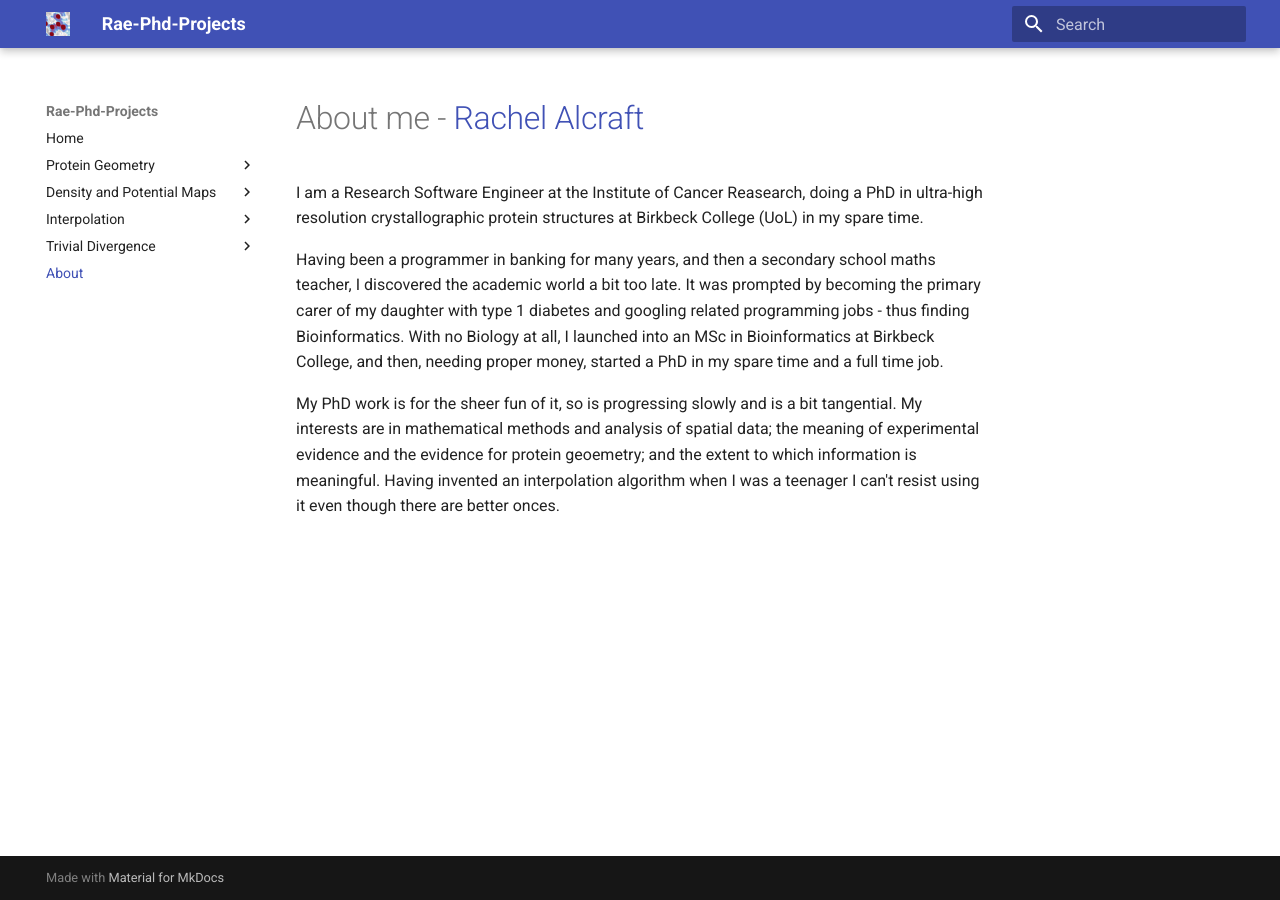
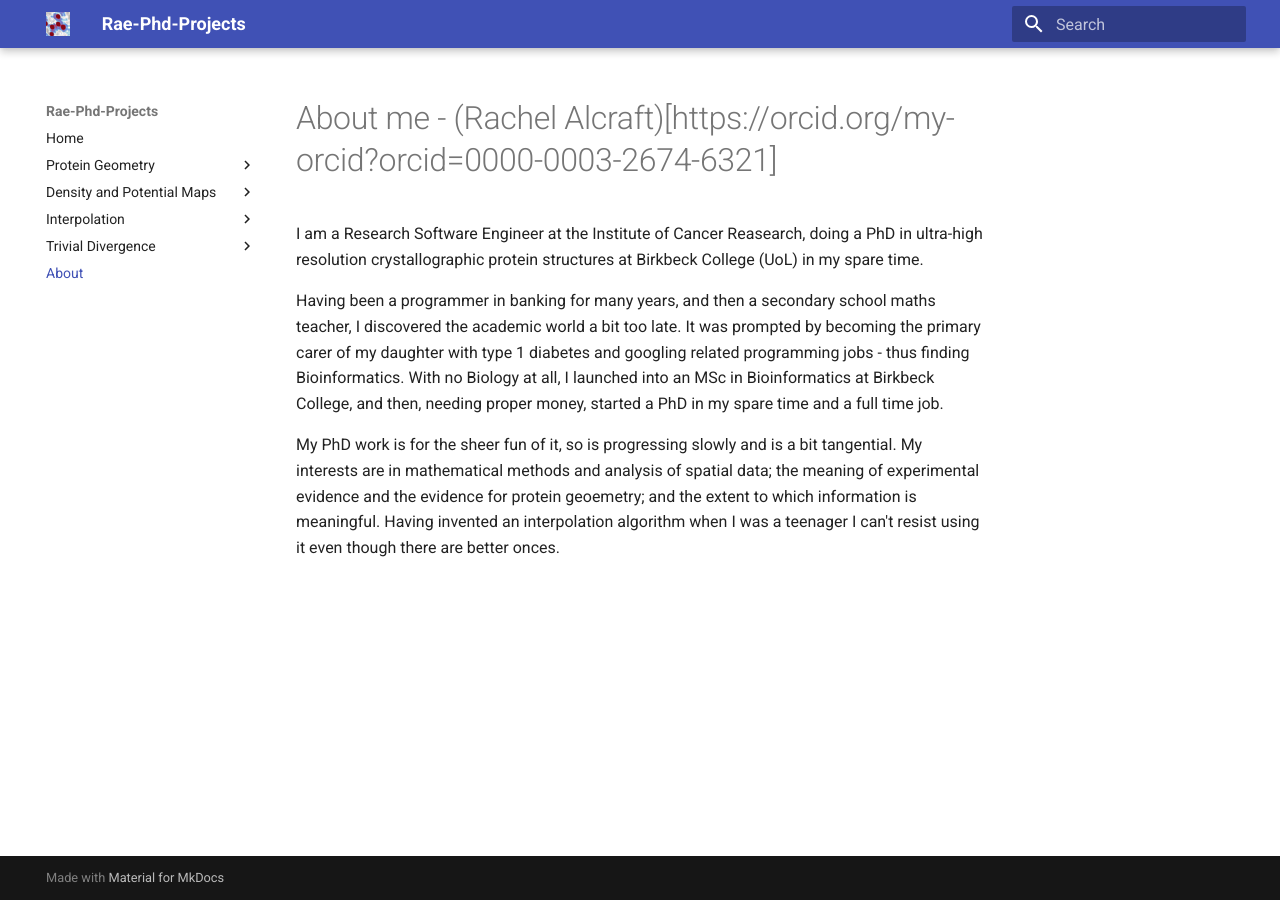
Before and after one commit to rae-gh/rae, an MkDocs documentation site: the page built from docs/about.md, in a window 1280 px wide. Built offline with MkDocs 1.6.1 and Material for MkDocs 9.7.7, drawn with Linux system fonts in a browser that asks for light colours; some of the changed lines change nothing that is shown.

Commit message:
Update about.md

```diff
--- a/docs/about.md
+++ b/docs/about.md
@@ -1,4 +1,4 @@
-# About me - [Rachel Alcraft](ttps://orcid.org/my-orcid?orcid=0000-0003-2674-6321)
+# About me - (Rachel Alcraft)[https://orcid.org/my-orcid?orcid=0000-0003-2674-6321]
 
 I am a Research Software Engineer at the Institute of Cancer Reasearch, doing a PhD in ultra-high resolution crystallographic protein structures at Birkbeck College (UoL) in my spare time.
 
```
